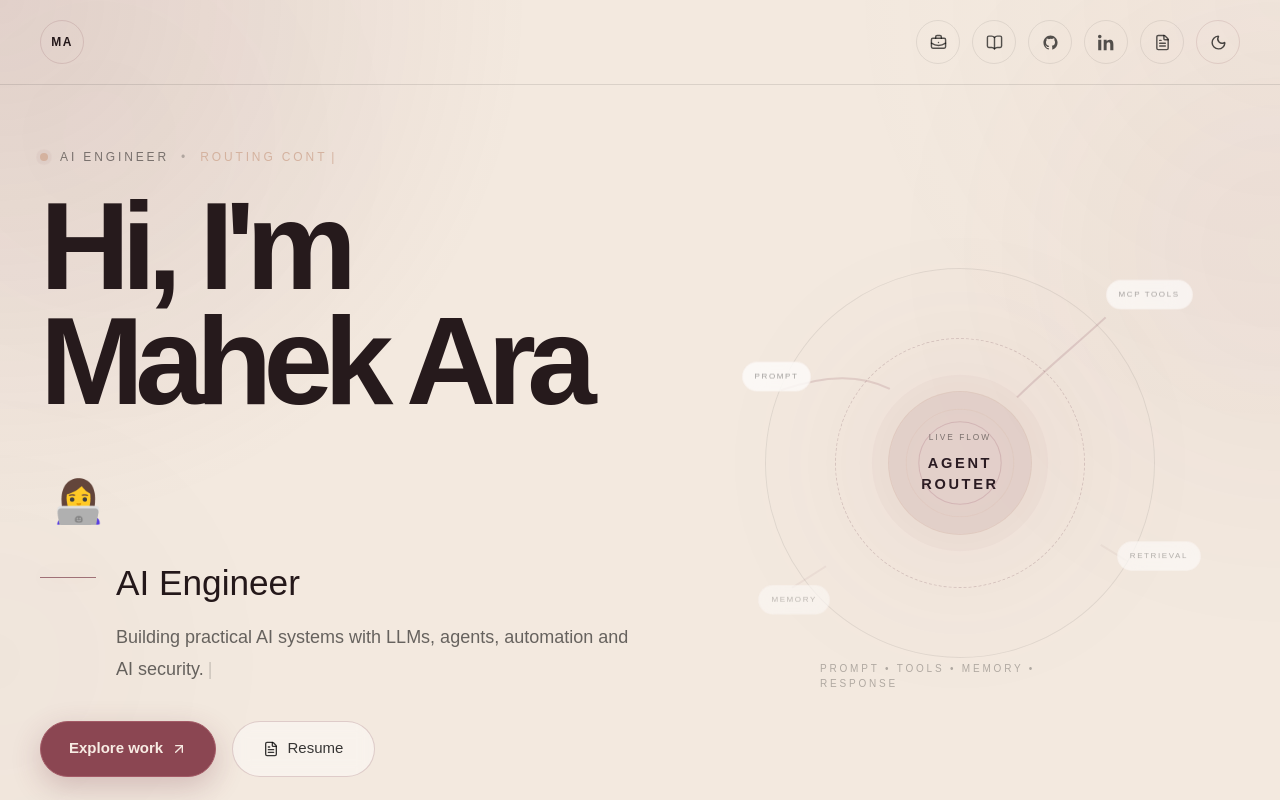
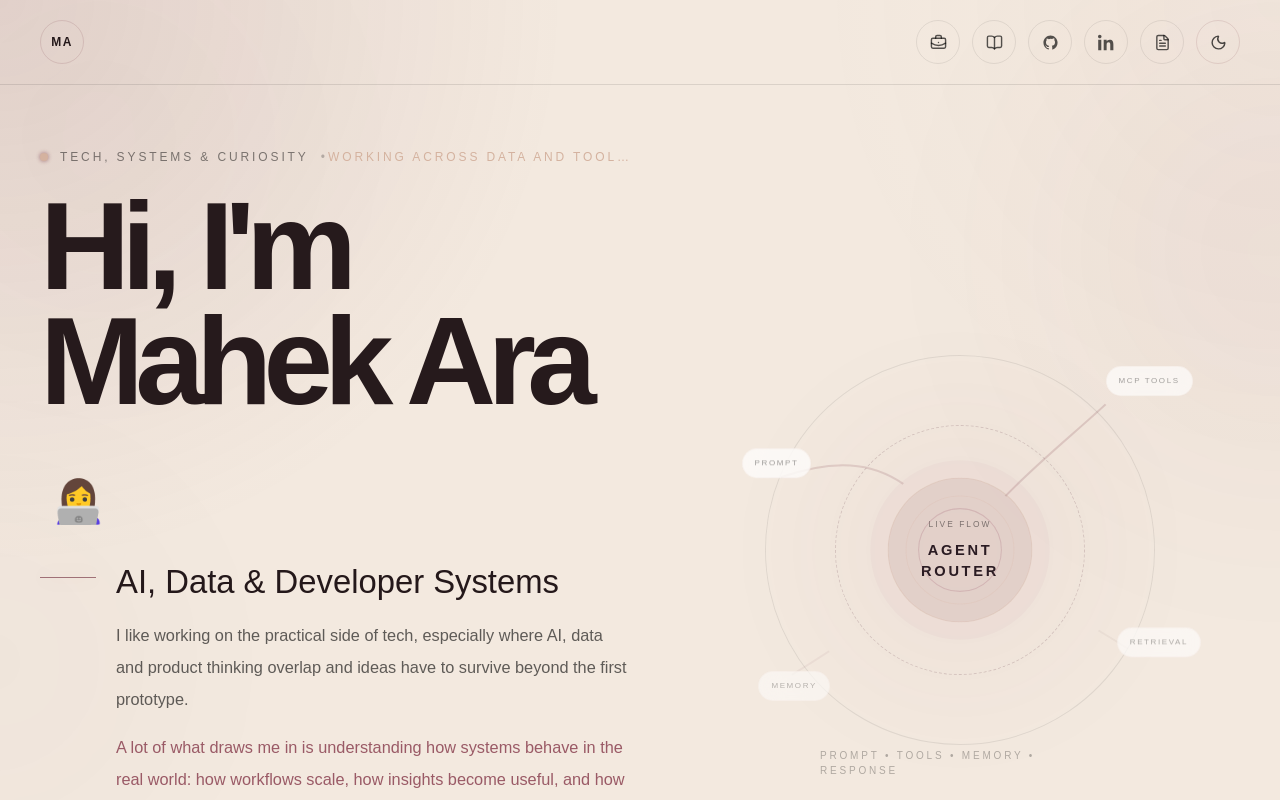
Before and after one commit to mahekara28/mahek-portfolio, a Next.js app: page / in a window 1280 px wide. Shown: the top 800 px of the page. Built offline with nearby package versions, Linux system fonts and the light colour scheme.

Commit message:
Home summary updated

```diff
--- a/app/page.tsx
+++ b/app/page.tsx
@@ -17,14 +17,16 @@ import { useEffect, useState } from "react";
 import { useTheme } from "./theme-provider";
 
 const statusPhrases = [
-  "building useful systems",
-  "routing context",
-  "orchestrating tools",
+  "building practical AI systems",
+  "working across data and tooling",
   "designing developer experiences",
+  "turning experiments into products",
 ];
 
-const introLine =
-  "Building practical AI systems with LLMs, agents, automation and AI security.";
+const introParagraphs = [
+  "I like working on the practical side of tech, especially where AI, data and product thinking overlap and ideas have to survive beyond the first prototype.",
+  "A lot of what draws me in is understanding how systems behave in the real world: how workflows scale, how insights become useful, and how tools can feel clearer, faster and more human for the people using them.",
+];
 
 function useTypedLoop(phrases: string[], typingSpeed = 64, pause = 1300) {
   const [phraseIndex, setPhraseIndex] = useState(0);
@@ -442,7 +444,6 @@ export default function Home() {
   const [mobileMenuOpen, setMobileMenuOpen] = useState(false);
   const typedStatus = useTypedLoop(statusPhrases, 58, 1200);
   const typedHeading = useTypeOnce("Hi, I'm Mahek Ara", 30, 70);
-  const typedIntro = useTypeOnce(introLine, 16, 520);
 
   return (
     <main
@@ -724,19 +725,20 @@ export default function Home() {
             >
               <div className="flex flex-col gap-1.5 sm:flex-row sm:items-center sm:gap-3">
                 <div className="flex items-center gap-3">
-                  <span className="relative flex h-2 w-2 shrink-0">
-                    <span className="absolute inline-flex h-full w-full animate-ping rounded-full bg-[#7e3f4c] opacity-70" />
-                    <span className="relative inline-flex h-2 w-2 rounded-full bg-[#d4b29f]" />
+                  <span className="relative flex h-5 w-2.5 shrink-0 items-center justify-center sm:h-2 sm:w-2">
+                    <span className="absolute h-5 w-[3px] rounded-full bg-[#d4b29f]/28 sm:hidden" />
+                    <span className="absolute inline-flex h-2.5 w-2.5 rounded-full bg-[#d4b29f]/24 blur-[2px] sm:h-full sm:w-full sm:animate-ping sm:bg-[#7e3f4c] sm:opacity-70 sm:blur-0" />
+                    <span className="relative inline-flex h-1.5 w-1.5 rounded-full bg-[#c88991] shadow-[0_0_10px_rgba(200,137,145,0.28)] sm:h-2 sm:w-2 sm:bg-[#d4b29f] sm:shadow-none" />
                   </span>
-                  <span className="shrink-0">AI Engineer</span>
+                  <span className="shrink-0">Tech, systems & curiosity</span>
                   <span className={isDark ? "text-white/24" : "text-black/24"}>•</span>
                 </div>
-                <span className="block text-[#d4b29f] sm:min-w-0 sm:truncate">
+                <span className="block text-[#c78f97] sm:min-w-0 sm:truncate sm:text-[#d4b29f]">
                   {typedStatus}
                   <motion.span
                     animate={{ opacity: [0, 1, 0] }}
                     transition={{ duration: 0.85, repeat: Infinity }}
-                    className="ml-1 inline-block"
+                    className="ml-1 inline-block text-[#b46b76] sm:text-inherit"
                   >
                     |
                   </motion.span>
@@ -763,26 +765,22 @@ export default function Home() {
               <div className="mt-3 h-px w-8 shrink-0 bg-[#7e3f4c]/70 shadow-[0_0_20px_rgba(126,63,76,0.22)] sm:w-14" />
               <div>
                 <p
-                  className={`text-[1.45rem] leading-none sm:text-[2.2rem] ${
+                  className={`max-w-[15rem] text-[1.38rem] leading-[1.02] sm:max-w-none sm:text-[2.05rem] ${
                     isDark ? "text-[#efe1d6]" : "text-[#24181a]"
                   }`}
                 >
-                  AI Engineer
+                  AI, Data & Developer Systems
                 </p>
-                <p
-                  className={`mt-4 max-w-[17rem] text-[0.98rem] leading-7 sm:mt-5 sm:max-w-[540px] sm:text-lg sm:leading-8 ${
-                    isDark ? "text-[#efe1d6]/62" : "text-black/58"
+                <div
+                  className={`mt-4 max-w-[18rem] space-y-4 text-[1rem] leading-7 sm:mt-5 sm:max-w-[590px] sm:text-[1.02rem] sm:leading-8 ${
+                    isDark ? "text-[#efe1d6]/68" : "text-black/61"
                   }`}
                 >
-                  {typedIntro}
-                  <motion.span
-                    animate={{ opacity: [0, 1, 0] }}
-                    transition={{ duration: 0.9, repeat: Infinity }}
-                    className="ml-1 inline-block"
-                  >
-                    |
-                  </motion.span>
-                </p>
+                  <p>{introParagraphs[0]}</p>
+                  <p className={isDark ? "text-[#d9a4ab]" : "text-[#9a5a66]"}>
+                    {introParagraphs[1]}
+                  </p>
+                </div>
               </div>
             </div>
 
```
